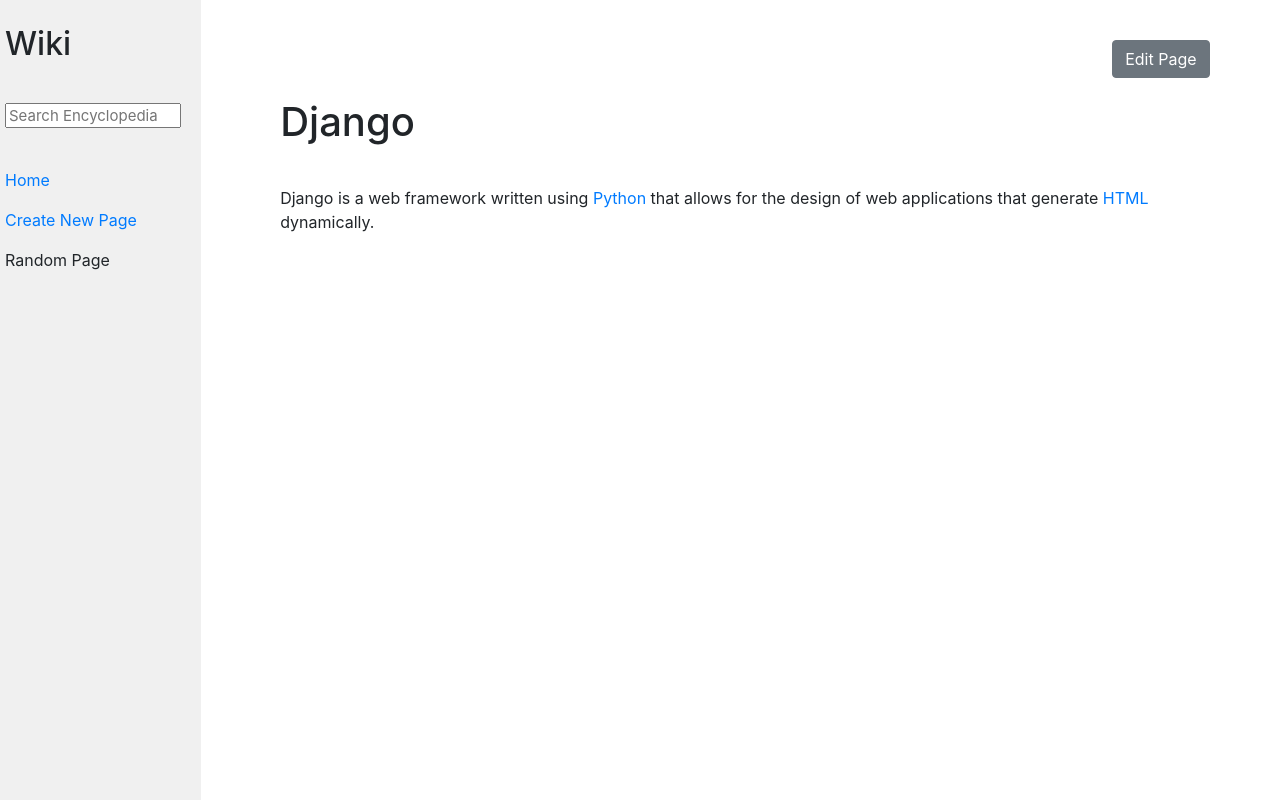
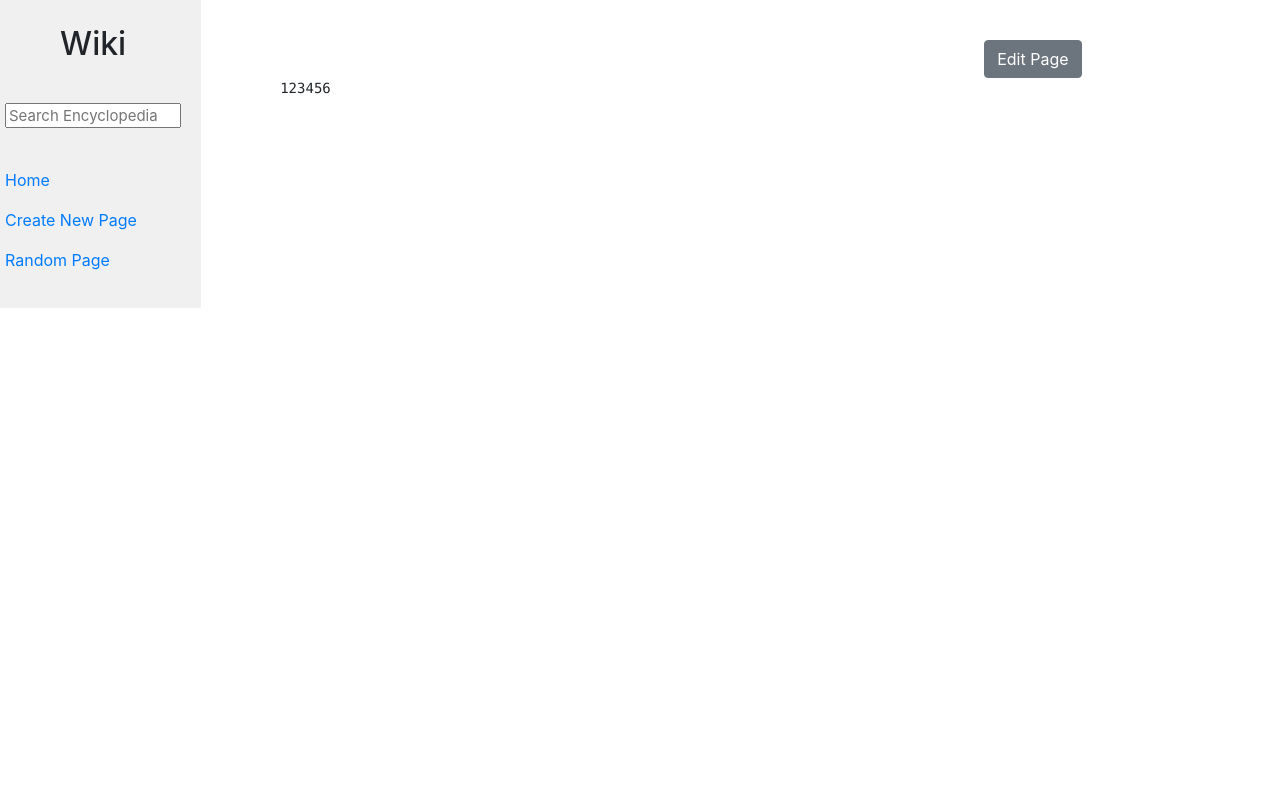
Before and after one commit to arthurpolice/CS50W, a Django app: page /search in a window 1280 px wide. Run offline with Django 3.2, Linux system fonts and the light colour scheme; some libraries are stand-ins or nearby versions.

Commit message:
Specifications Done. Random button added. Redirection to entry page added.

```diff
--- a/wiki/encyclopedia/static/encyclopedia/styles.css
+++ b/wiki/encyclopedia/static/encyclopedia/styles.css
@@ -51,12 +51,13 @@
 
 .sidebar {
     background-color: #f0f0f0;
-    height: 100vh;
+    height: auto;
     padding: 20px;
 }
 
 .sidebar h2 {
     margin-top: 5px;
+    text-align: center;
 }
 
 #title-bar {
@@ -86,10 +87,52 @@
 }
 
 #edit-btn {
-    margin-left: 70vw;
+    margin-left: 60vw;
 }
 
-#text-proper{
-    padding-left: 5vw;
-    padding-right: 5vw;
+@media screen and (min-width: 900px) {
+    #text-proper {
+        padding-left: 5vw;
+        padding-right: 20vw;
+    }
 }
+
+#text-proper {
+    text-align: justify;
+    text-justify: inter-word;
+}
+
+#text-proper > p {
+    margin-top: 1vh;
+    margin-bottom: 3vh;
+}
+
+#text-proper > h1 {
+    margin-top: 3vh;
+    margin-bottom: 7vh;
+}
+
+#text-proper > h2 {
+    margin-top: 5vh;
+    margin-bottom: 5vh;
+}
+
+#text-proper > h3 {
+    margin-top: 4vh;
+    margin-bottom: 4vh;
+}
+
+#text-proper > h4 {
+    margin-top: 4vh;
+    margin-bottom: 3vh;
+}
+
+#text-proper > h5 {
+    margin-top: 4vh;
+    margin-bottom: 3vh;
+}
+
+#text-proper > h6 {
+    margin-top: 4vh;
+    margin-bottom: 3vh;
+}
--- a/wiki/encyclopedia/templates/encyclopedia/edit_page.html
+++ b/wiki/encyclopedia/templates/encyclopedia/edit_page.html
@@ -1,7 +1,7 @@
 {% extends "encyclopedia/new_page.html" %}
 
 {% block edit %}
-    disabled value="{{ title }}"
+    readonly value="{{ title }}"
 {% endblock %}
 
 {% block content %}
--- a/wiki/encyclopedia/templates/encyclopedia/layout.html
+++ b/wiki/encyclopedia/templates/encyclopedia/layout.html
@@ -22,7 +22,7 @@
                    <a href="{% url 'encyclopedia:new_page' %}">Create New Page</a>
                 </div>
                 <div class="list-item">
-                    Random Page
+                    <a href="{% url 'encyclopedia:random' %}">Random Page</a>
                 </div>
                 {% block nav %}
                 {% endblock %}
--- a/wiki/encyclopedia/urls.py
+++ b/wiki/encyclopedia/urls.py
@@ -9,5 +9,6 @@
     path("search", views.search, name="search"),
     path("new_page", views.new_page, name="new_page"),
     path("edit_page", views.edit_page, name="edit_page"),
-    path("edit", views.edit, name="edit")
+    path("edit", views.edit, name="edit"),
+    path("random", views.randomize, name="random")
 ]
--- a/wiki/encyclopedia/views.py
+++ b/wiki/encyclopedia/views.py
@@ -1,6 +1,9 @@
 import markdown2
-from django.shortcuts import render
+import random
+from django.shortcuts import render, redirect
+from django.urls import reverse
 from django.http import HttpResponseRedirect
+
 
 
 from . import util
@@ -57,12 +60,8 @@
                 "link": util.get_entry(title)
             })
 
-        entry_markdown = util.get_entry(title)
-        if entry_markdown != None:
-           return render(request, "encyclopedia/entry_page.html",  {
-               "title": title,
-               "text": markdown2.markdown(entry_markdown)
-            })
+        return HttpResponseRedirect(reverse("encyclopedia:entry", args=[title]))
+
     else:
         return render(request, "encyclopedia/new_page.html", {
             "button": "Submit Entry",
@@ -83,5 +82,8 @@
     title = request.POST.get("title")
     content = request.POST.get("content")
     util.save_entry(title, content)
+    print(title)
+    return HttpResponseRedirect(reverse("encyclopedia:entry", args=[title]))
 
-    return entry(request, title)
+def randomize(request):
+    return entry(request, random.choice(util.list_entries()))
--- a/wiki/entries/None.md
+++ b/wiki/entries/None.md
@@ -1,3 +1,2 @@
-# Django
 
-Django is a web framework written using [Python](/wiki/Python) that allows for the design of web applications that generate [HTML](/wiki/HTML) dynamically.
+    123456
```
Also changed, not shown: wiki/entries/Abcde.md (added, +2 -0 lines), wiki/entries/Meepmeep.md (+2 -1 lines).
